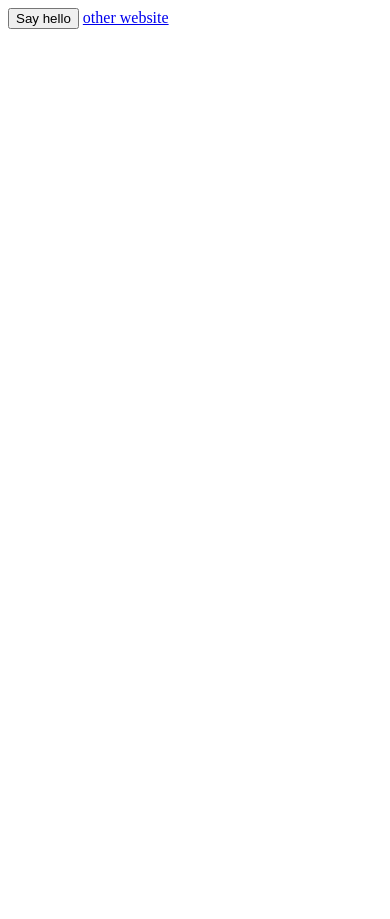
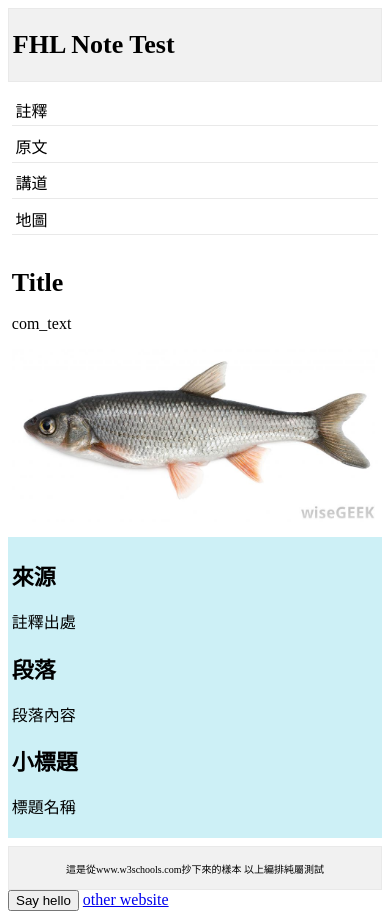
Before and after one commit to huangc8/FHL_Note, a plain HTML site: page Website_Code/index.html in a window 390 px wide. Before the commit the page ends 844 px from the top, so only its background shows below. Drawn offline with Linux system fonts and the light colour scheme; no server answers.

Commit message:
Responsive Web Design + sc.php function

```diff
--- a/Website_Code/index.html
+++ b/Website_Code/index.html
@@ -1,4 +1,205 @@
+<!DOCTYPE html>
+<html>
+<head>
+<meta name="viewport" content="width=device-width, initial-scale=1.0"/>
+<meta http-equiv="Content-Type" content="text/html; charset=utf-8">
+<style>
+<!-- style start -->
+body {
+    font-family: "Lucida Sans", Verdana, sans-serif;
+}
+
+.main img {
+    width: 100%;
+}
+
+h1{
+    font-size: 1.625em;
+}
+
+h2{
+    font-size: 1.375em;
+}
+
+.header {
+    padding: 1.0121457489878542510121457489879%;
+    background-color: #f1f1f1;
+    border: 1px solid #e9e9e9;
+}
+
+.menuitem {
+    margin: 4.310344827586206896551724137931%;
+    margin-left: 0;
+    margin-top: 0;
+    padding: 4.310344827586206896551724137931%;
+    border-bottom: 1px solid #e9e9e9;
+    cursor: pointer;
+}
+
+.main {
+    padding: 2.0661157024793388429752066115702%;
+}
+
+.right {
+    padding: 4.310344827586206896551724137931%;
+    background-color: #CDF0F6;
+}
+
+.footer {
+    padding: 1.0121457489878542510121457489879%;
+    text-align: center;
+    background-color: #f1f1f1;
+    border: 1px solid #e9e9e9;
+    font-size: 0.625em;
+}
+
+.gridcontainer {
+    width: 100%;
+}
+
+.gridwrapper {
+    overflow: hidden;
+}
+
+.gridbox {
+    margin-bottom: 2.0242914979757085020242914979757%;
+    margin-right: 2.0242914979757085020242914979757%;
+    float: left;
+}
+
+.gridheader {
+    width: 100%;
+}
+
+.gridmenu {
+    width: 23.481781376518218623481781376518%;
+}
+
+.gridmain {
+    width: 48.987854251012145748987854251012%;
+}
+
+.gridright {
+    width: 23.481781376518218623481781376518%;
+    margin-right: 0;
+}
+
+.gridfooter {
+    width: 100%;
+    margin-bottom: 0;
+}
+
+@media only screen and (max-width: 500px) {
+    .gridmenu {
+        width: 100%;
+    }
+
+    .menuitem {
+        margin: 1.0121457489878542510121457489879%;
+        padding: 1.0121457489878542510121457489879%;
+    }
+
+    .gridmain {
+        width: 100%;
+    }
+
+    .main {
+        padding: 1.0121457489878542510121457489879%;
+    }
+
+    .gridright {
+        width: 100%;
+    }
+
+    .right {
+        padding: 1.0121457489878542510121457489879%;
+    }
+
+    .gridbox {
+        margin-right: 0;
+        float: left;
+    }
+}
+
+<!-- style end -->
+</style>
+<script type="text/javascript">
+<!-- script start-->
+var xmlhttp = new XMLHttpRequest();
+var url = "http://bible.fhl.net/json/sc.php";
+
+xmlhttp.onreadystatechange=function() {
+    if (this.readyState == 4 && this.status == 200) {
+        parseResponse(this.responseText);
+    }
+}
+
+var request = url + "?book=3&engs=Gen&chap=1&sec=1&gb=0";
+
+xmlhttp.open("GET", request, true);
+xmlhttp.send();
+
+function parseResponse(response) {
+	obj = JSON.parse(response);
+	document.getElementById("t").innerHTML = obj.record[0].title;
+	document.getElementById("bn").innerHTML = obj.record[0].book_name;
+	document.getElementById("ct").innerHTML = obj.record[0].com_text;
+}
+<!-- script end-->
+</script>
+</head>
 <body>
+<div class="gridcontainer">
+    <div class="gridwrapper">
+
+  <!-- grid header -->
+        <div class="gridbox gridheader">
+            <div class="header">
+                <h1>FHL Note Test</h1>
+            </div>
+        </div>
+
+  <!-- grid menu -->
+        <div class="gridbox gridmenu">
+            <div class="menuitem">註釋</div>
+            <div class="menuitem">原文</div>
+            <div class="menuitem">講道</div>
+            <div class="menuitem">地圖</div>
+        </div>
+
+  <!-- grid main -->
+        <div class="gridbox gridmain">
+            <div class="main">
+   <h1 id="t">Title</h1>
+   <p id="ct">com_text</p>
+   <img src="fish-test.jpg" alt="The Fish" width="" height="">
+            </div>
+        </div>
+
+  <!-- grid right -->
+        <div class="gridbox gridright">
+            <div class="right">
+   <h2>來源</h2>
+   <p id="bn">註釋出處</p>
+   <h2>段落</h2>
+   <p>段落內容</p>
+   <h2>小標題</h2>
+   <p>標題名稱</p>
+            </div>
+        </div>
+
+  <!-- grid footer -->
+        <div class="gridbox gridfooter">
+            <div class="footer">
+   <p>這是從www.w3schools.com抄下來的樣本 以上編排純屬測試</p>
+            </div>
+        </div>
+
+    </div>
+</div>
+
+
+ <!-- my stuff -->
  <input type="button" value="Say hello" onClick="showAndroidToast('Hello Android!')" />
  <script type="text/javascript">
   function showAndroidToast(toast) {
@@ -7,3 +208,5 @@
  </script>
  <a href="http://a2z.fhl.net/bible/">other website</a>
 </body>
+
+</html>
```
Also changed, not shown: Website_Code/fish-test.jpg (added). Lines whose indentation alone changed are shown as unchanged.
